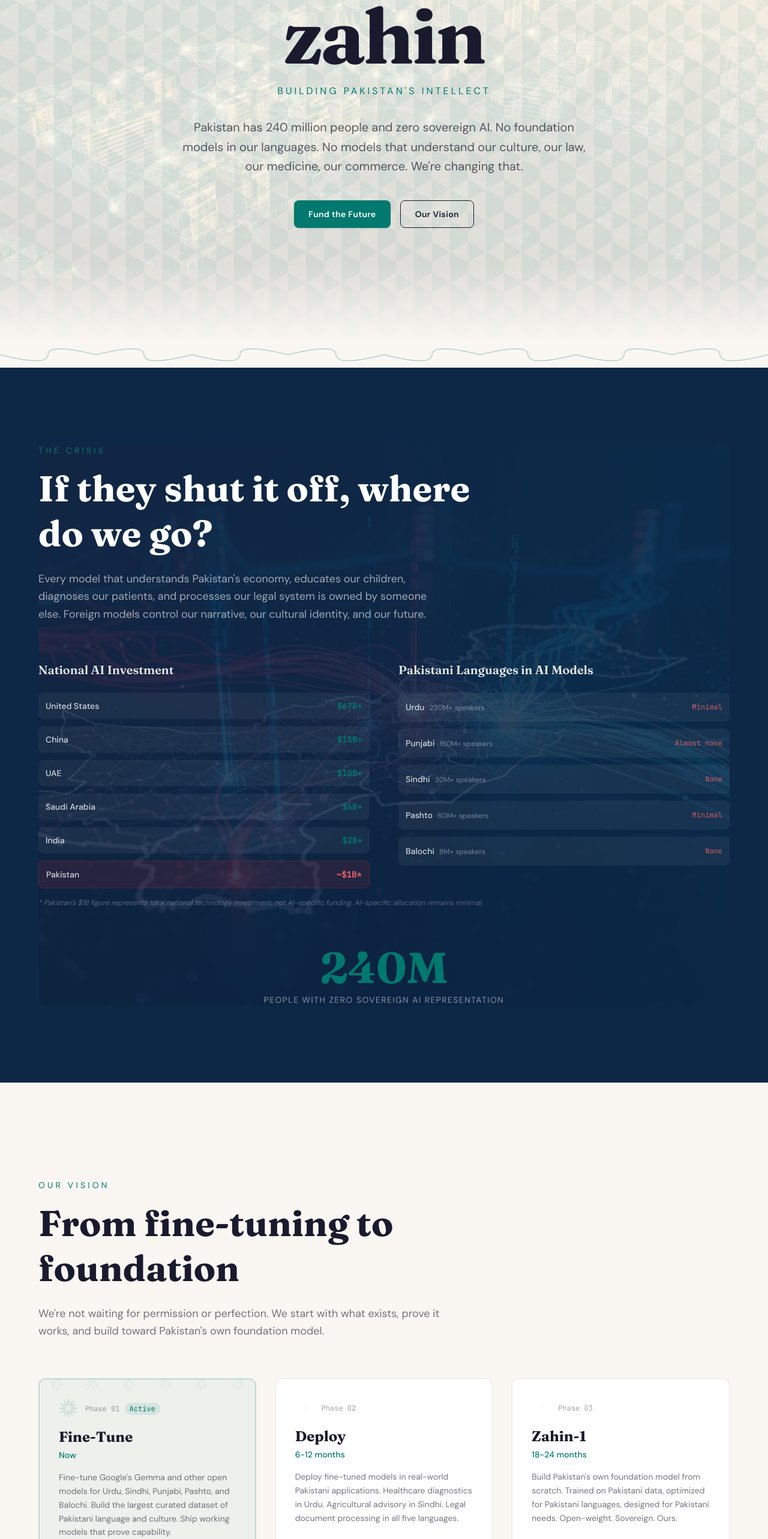
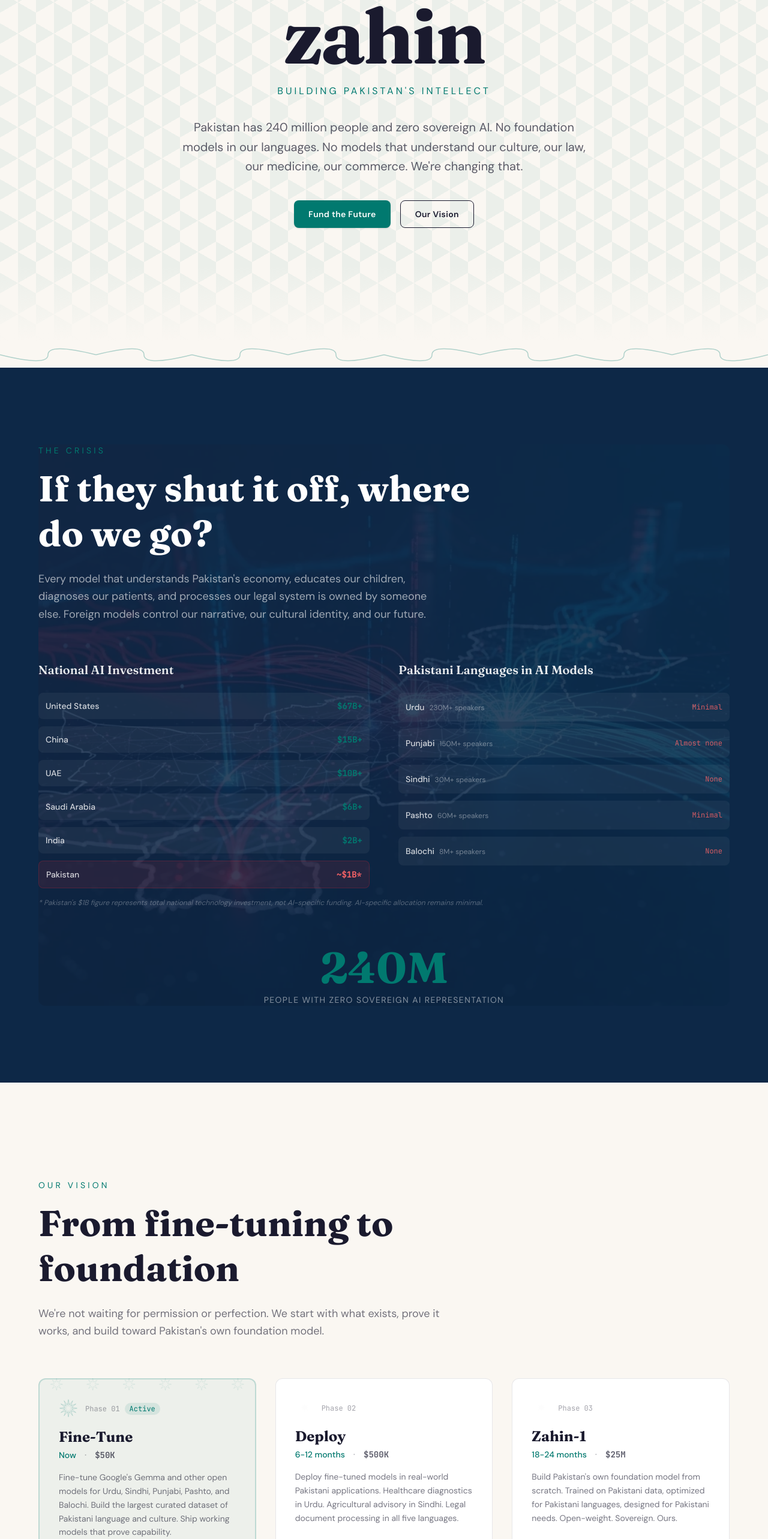
Before and after one commit to autonomous-tech/zahin-website, a Next.js app: page / in a window 1280 px wide. Shown: the part 230-2796 px from the top of the page at 60% size. Built offline with nearby package versions, Linux system fonts and the light colour scheme.

Commit message:
feat: remove hero background image, add raise amounts to roadmap phases ($50K/$500K/$25M)

```diff
--- a/src/components/sections/Hero.tsx
+++ b/src/components/sections/Hero.tsx
@@ -1,20 +1,11 @@
 "use client";
 
-import Image from "next/image";
 import Button from "@/components/ui/Button";
 
 export default function Hero() {
   return (
     <section className="relative flex min-h-screen items-center justify-center overflow-hidden">
-      <Image
-        src="/images/hero-pakistan-tech.webp"
-        alt=""
-        fill
-        className="object-cover opacity-10"
-        priority
-      />
-
-      {/* Geometric tessellation grid — the brainstorm pattern */}
+      {/* Geometric tessellation grid */}
       <div
         className="absolute inset-0 z-[1]"
         aria-hidden="true"
--- a/src/components/sections/Vision.tsx
+++ b/src/components/sections/Vision.tsx
@@ -6,17 +6,17 @@ import GeometricBorder from "@/components/geometry/GeometricBorder";
 
 const phases = [
   {
-    number: "01", title: "Fine-Tune", subtitle: "Now", active: true,
+    number: "01", title: "Fine-Tune", subtitle: "Now", raise: "$50K", active: true,
     description: "Fine-tune Google's Gemma and other open models for Urdu, Sindhi, Punjabi, Pashto, and Balochi. Build the largest curated dataset of Pakistani language and culture. Ship working models that prove capability.",
     deliverables: ["Gemma fine-tuned for 5 Pakistani languages", "Curated Pakistani language dataset", "Open-weight model release", "Benchmark against existing multilingual models"],
   },
   {
-    number: "02", title: "Deploy", subtitle: "6-12 months", active: false,
+    number: "02", title: "Deploy", subtitle: "6-12 months", raise: "$500K", active: false,
     description: "Deploy fine-tuned models in real-world Pakistani applications. Healthcare diagnostics in Urdu. Agricultural advisory in Sindhi. Legal document processing in all five languages.",
     deliverables: ["Healthcare NLP pilot (Urdu)", "Agricultural advisory system (Sindhi, Punjabi)", "Legal document processing", "Educational content generation"],
   },
   {
-    number: "03", title: "Zahin-1", subtitle: "18-24 months", active: false,
+    number: "03", title: "Zahin-1", subtitle: "18-24 months", raise: "$25M", active: false,
     description: "Build Pakistan's own foundation model from scratch. Trained on Pakistani data, optimized for Pakistani languages, designed for Pakistani needs. Open-weight. Sovereign. Ours.",
     deliverables: ["Zahin-1 foundation model", "Pakistani-first training data pipeline", "Sovereign compute infrastructure", "Open research publications"],
   },
@@ -42,7 +42,11 @@ export default function Vision() {
                 </div>
               </div>
               <h3 className="text-2xl font-display font-bold">{phase.title}</h3>
-              <p className="text-sm text-pakistan-green font-medium mt-1">{phase.subtitle}</p>
+              <div className="flex items-center gap-3 mt-1">
+                <p className="text-sm text-pakistan-green font-medium">{phase.subtitle}</p>
+                <span className="text-xs font-mono text-deep-ink/30">·</span>
+                <p className="text-sm font-mono font-bold text-deep-ink/70">{phase.raise}</p>
+              </div>
               <p className="mt-4 text-sm text-deep-ink/60 leading-relaxed">{phase.description}</p>
               <ul className="mt-6 space-y-2">
                 {phase.deliverables.map((d) => (
```
